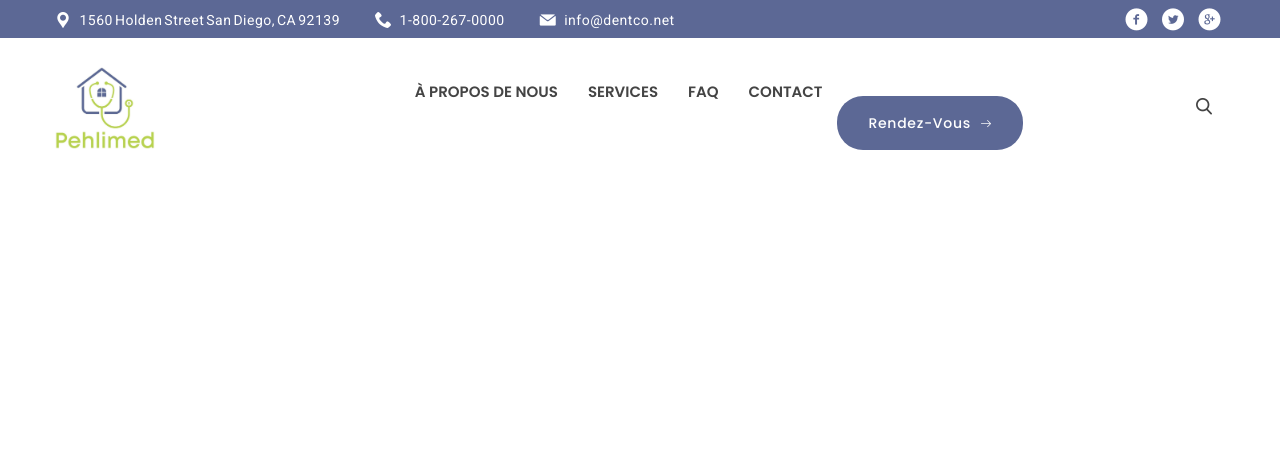
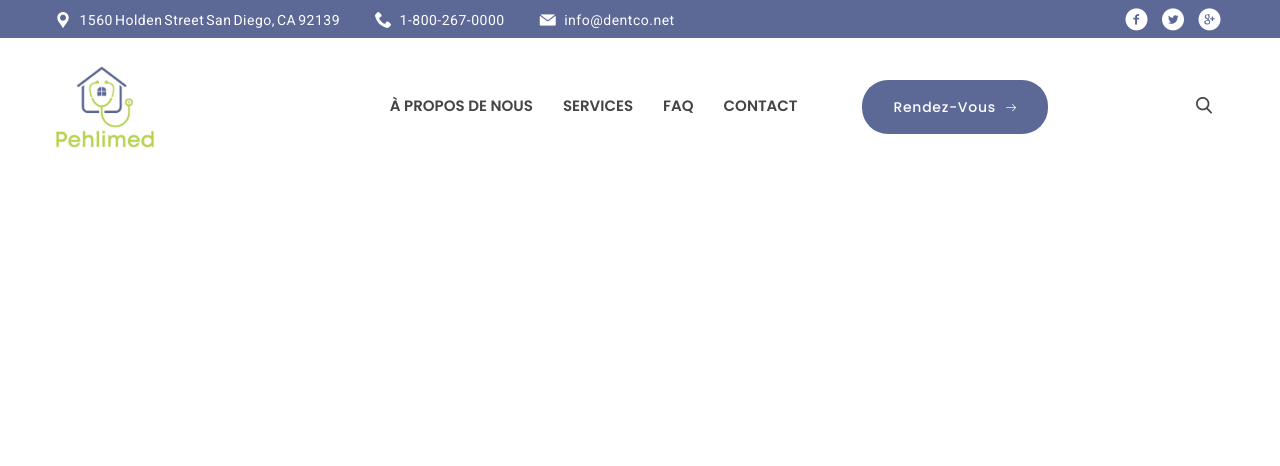
Before and after one commit to bilalbhatti139/pehlimed, a plain HTML site: page index.html in a window 1280 px wide. Shown: the top 466 px of the page. Drawn offline with Linux system fonts and the light colour scheme; some packages are replaced by stand-ins of ours; files whose address does not match are found by name.

Commit message:
first commit

```diff
--- a/index.html
+++ b/index.html
@@ -90,7 +90,7 @@
 										<a class="nav-link link-inside" href="#contactSection">Contact</a>
 									</li>
 									<li>
-										<a href="https://my.beoogo.com/#home" class="btn mt-sm-3" data-toggle="modal" data-target="#modalQuestionForm"><i class="icon-right-arrow"></i><span><font style="vertical-align: inherit;"><font style="vertical-align: inherit;">Rendez-Vous</font></font></span><i class="icon-right-arrow"></i></a>
+										<a href="https://my.beoogo.com/#home" class="btn ml-5" target="_blank"><i class="icon-right-arrow"></i><span><font style="vertical-align: inherit;"><font style="vertical-align: inherit;">Rendez-Vous</font></font></span><i class="icon-right-arrow"></i></a>
 									</li>
 								</ul>
 							</div>
```
